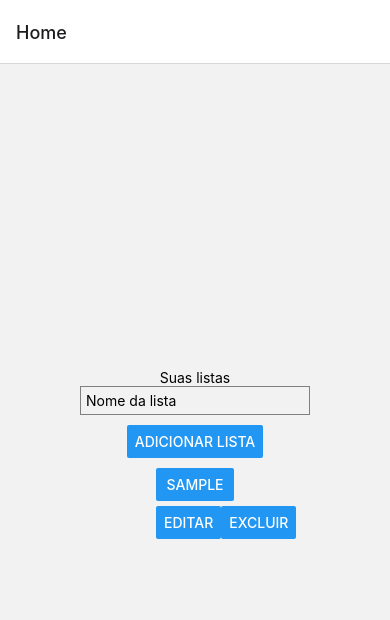
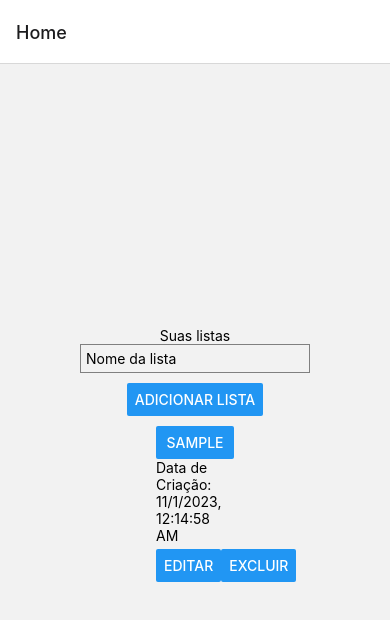
Before and after one commit to VictorTI26/React-Agenda, a React Native app in the folder using-routes/: screen /Home in a window 390 px wide. Both pictures are taken after typing "Sample" into the empty fields and a click on the button "ADICIONAR LISTA". Shown: the top 620 px of the page. Built offline with nearby package versions, Linux system fonts and the light colour scheme.

Commit message:
Data e Horario da lista

```diff
--- a/using-routes/src/HomeScreen/HomeScreen.js
+++ b/using-routes/src/HomeScreen/HomeScreen.js
@@ -30,6 +30,8 @@ function HomeScreen() {
       return;
     }
 
+    const dataHoraCriacao = new Date().toLocaleString(); // Obtém a data/hora atual
+
     let novasListas;
     if (editandoIndex !== null) {
       const listasAtualizadas = [...listas];
@@ -37,7 +39,7 @@ function HomeScreen() {
       novasListas = listasAtualizadas;
     } else {
       if (listas.length < 10) {
-        novasListas = [...listas, { id: listas.length, nome: nomeLista }];
+        novasListas = [...listas, { id: listas.length, nome: nomeLista, dataHoraCriacao }];
       } else {
         alert('Você atingiu o limite de 10 listas');
         return;
@@ -88,6 +90,7 @@ function HomeScreen() {
             title={lista.nome}
             onPress={() => navigation.navigate('ADD list', { nomeLista: lista.nome })}
           />
+          <Text>Data de Criação: {lista.dataHoraCriacao}</Text>
           <View style={{ flexDirection: 'row', justifyContent: 'space-between', marginTop: 5 }}>
             <Button title="Editar" onPress={() => editList(index)} />
             <Button title="Excluir" onPress={() => deleteList(index)} />
```
